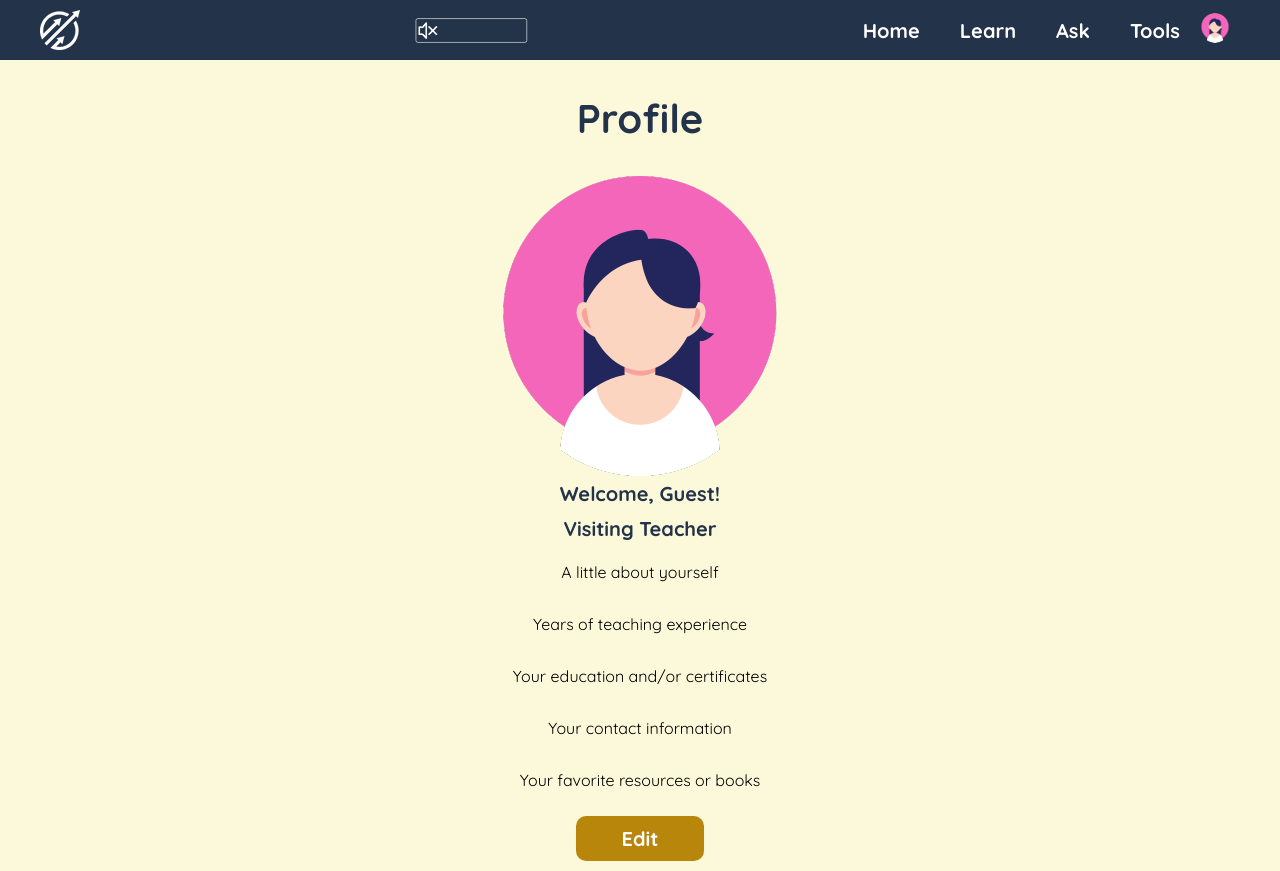
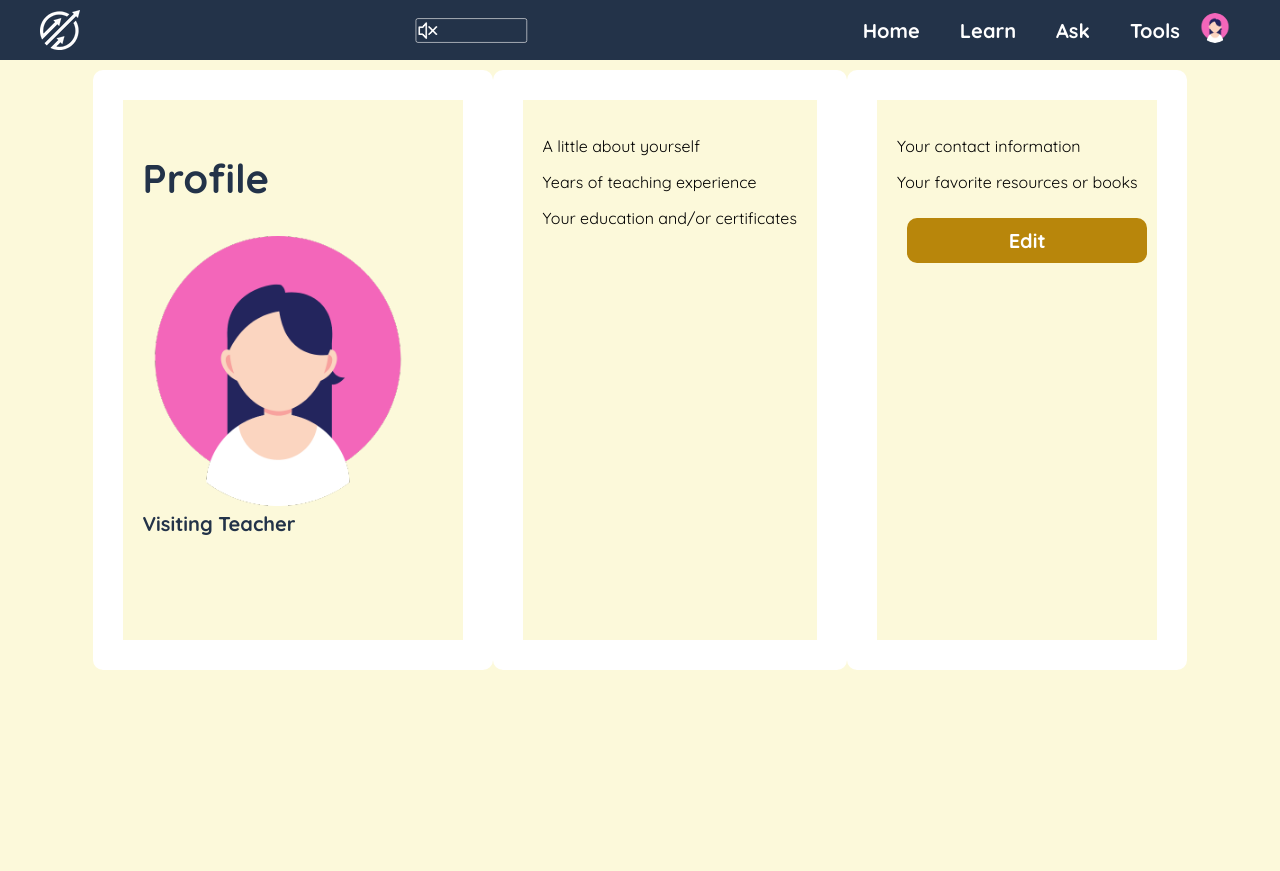
Before and after one commit to colletteap/growth, a React (Create React App) app: page /Profile in a window 1280 px wide. After the commit the page ends 800 px from the top, so only its background shows below. Built offline with nearby package versions, Linux system fonts and the light colour scheme.

Commit message:
fixing up profile page

```diff
--- a/src/pages/Profile.js
+++ b/src/pages/Profile.js
@@ -1,5 +1,6 @@
 import React, { useState, useEffect } from 'react';
 import { Grid } from '@mui/joy';
+import { styled } from '@mui/joy';
 import "../styles/Profile.css";
 import Avatar from "../assets/avatarplaceholder.png";
 
@@ -107,17 +108,15 @@ function Profile() {
   };
 
   return (
-    <Grid className="ProfileContainer">
+    <div className='ProfileContainer'>
+      {/* First Column */}
+      <div className='gridItem'>
+        <div>
+          <div >
             <h2>Profile</h2>
             <img className="avatarContainer" src={Avatar} alt="picture placeholder" />
-      <Grid>
-        <h3>Welcome, {profileData.firstName || 'Guest'}!</h3>
-      </Grid>
-
             {isEditing ? (
               <>
-          <Grid>
-            <h3>
                 <input
                   type="text"
                   placeholder="Enter Title"
@@ -125,10 +124,22 @@ function Profile() {
                   value={profileData.title}
                   onChange={handleChange}
                 />
-            </h3>
-          </Grid>
-          <Grid>
-            <h3> Bio</h3>
+              </>
+            ) : (
+              <>
+                <h3>{profileData.title || 'Visiting Teacher'}</h3>
+              </>
+            )}
+          </div>
+        </div>
+      </div>
+
+      {/* Second Column */}
+      <div className='gridItem'>
+        <div >
+          <div >
+            {isEditing ? (
+              <>
                 <input
                   type="text"
                   placeholder="Tell a little about yourself"
@@ -136,9 +147,6 @@ function Profile() {
                   value={profileData.bio}
                   onChange={handleChange}
                 />
-          </Grid>
-          <Grid>
-            <h3>Years of Experience</h3>
                 <input
                   type="text"
                   placeholder="How many years of teaching experience do you have?"
@@ -146,9 +154,6 @@ function Profile() {
                   value={profileData.yearsExperience}
                   onChange={handleChange}
                 />
-          </Grid>
-          <Grid>
-            <h3>Education</h3>
                 <input
                   type="text"
                   placeholder="Your education &/or certificates"
@@ -156,9 +161,24 @@ function Profile() {
                   value={profileData.education}
                   onChange={handleChange}
                 />
-          </Grid>
-          <Grid>
-            <h3>Contact</h3>
+              </>
+            ) : (
+              <>
+                <p>{profileData.bio || 'A little about yourself'}</p>
+                <p>{profileData.yearsExperience || 'Years of teaching experience'}</p>
+                <p>{profileData.education || 'Your education and/or certificates'}</p>
+              </>
+            )}
+          </div>
+        </div>
+      </div>
+
+      {/* Third Column */}
+      <div className='gridItem'>
+        <div >
+          <div >
+            {isEditing ? (
+              <>
                 <input
                   type="text"
                   placeholder="Your contact information"
@@ -166,9 +186,6 @@ function Profile() {
                   value={profileData.contactInfo}
                   onChange={handleChange}
                 />
-          </Grid>
-          <Grid>
-            <h3> Favorite Resources</h3>
                 <input
                   type="text"
                   placeholder="Your favorite resources or books"
@@ -176,34 +193,19 @@ function Profile() {
                   value={profileData.favBooks}
                   onChange={handleChange}
                 />
-          </Grid>
                 <button className="profileButtons" onClick={handleSave}>Save</button>
               </>
             ) : (
               <>
-          <Grid>
-            <h3>{profileData.title || 'Visiting Teacher'}</h3>
-          </Grid>
-          <Grid>
-            <p>{profileData.bio || 'A little about yourself'}</p>
-          </Grid>
-          <Grid>
-            <p>{profileData.yearsExperience || 'Years of teaching experience'}</p>
-          </Grid>
-          <Grid>
-            <p>{profileData.education || 'Your education and/or certificates'}</p>
-          </Grid>
-          <Grid>
                 <p>{profileData.contactInfo || 'Your contact information'}</p>
-          </Grid>
-          <Grid>
                 <p>{profileData.favBooks || 'Your favorite resources or books'}</p>
-          </Grid>
                 <button className="profileButtons" onClick={toggleEdit}>Edit</button>
               </>
             )}
-    </Grid>
+          </div>
+        </div>
+      </div>
+    </div>
   );
 }
-
 export default Profile;
--- a/src/styles/Profile.css
+++ b/src/styles/Profile.css
@@ -1,14 +1,17 @@
 .ProfileContainer {
     display: flex;
-    flex-flow: column wrap;
-    align-items: center;
+    flex-flow: row wrap;
+    align-items: stretch;
     justify-content: center;
-    padding-top: 100px;
+    padding: 10px 0 0 0;
+    height: 500px;
+    width: auto;
 }
 
 .avatarContainer {
     display: flex;
     justify-content: center;
+    width: 90%;
   }
 
 .profileButtons {
@@ -20,36 +23,31 @@
     justify-content: center;
     text-decoration: none;
     margin: 10px;
-    width: 10%;
     background-color: darkgoldenrod;
     border-radius: 10px;;
   }
 
-  .profileGrid {
-    display: grid;
-    grid-template-columns: 1.5fr 2fr 2fr;
-    grid-template-rows: repeat(2, 1fr);
-    grid-gap: 60px;
-    align-items: stretch; /* Ensure all columns have equal height */
-    padding: 20px;
-  border: 30px solid #ddd; /* Add a 50px border */
-  border-radius: 20px;
-  margin-top: 50px;
+.gridItem {
+  display: flex;
+  align-items: stretch;
+  justify-content: space-evenly;
+  height: 100%;
+  border: 30px solid #fff;
+  border-radius: 10px;
+  padding: 20px;
+}
+
+
+
+@media (max-width: 1100px) {
+  .threeContainers {
+    width: 90%;
   }
+}
 
-  .avatarContaine {
-    grid-column: 1 / 2; /* Span across the first column */
-    grid-row: 1 / 3; /* Span across two rows */
-    display: flex;
-    flex-direction: column;
-    align-items: center;
-    text-align: center;
-    gap: 20px;
-    margin-top: 30px;
-    margin-left: 20px;
+@media (max-width: 769px) {
+  .GridContainer {
+    max-width: 90%;
+    margin: 0 auto;
   }
-
-  .gridItem {
-    padding: 60px;
-    margin-top: 20px;
-  }
+}
```
Lines whose indentation alone changed are shown as unchanged.
